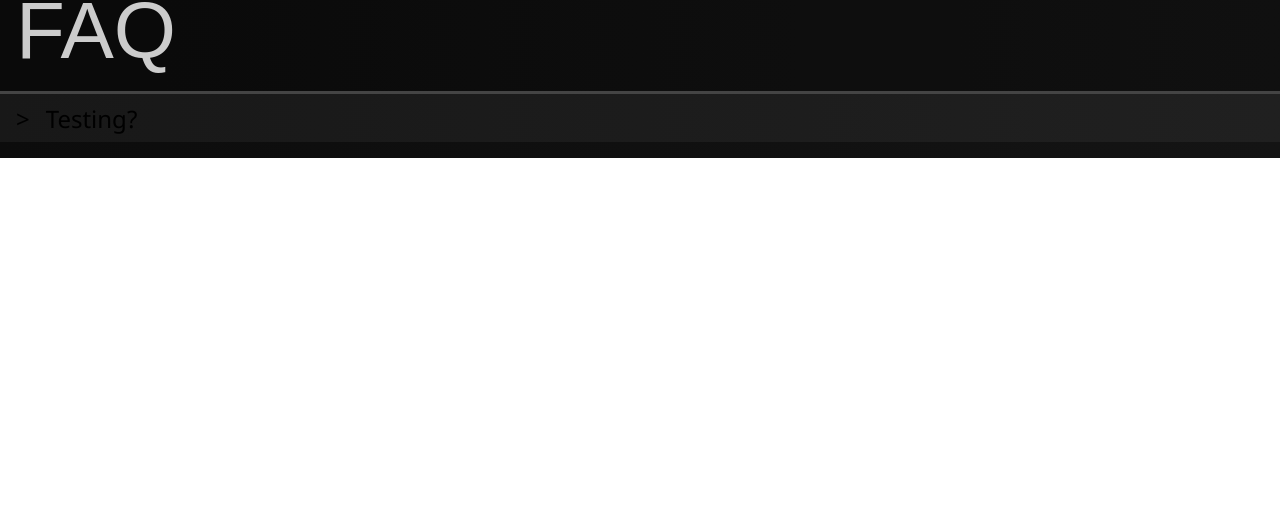
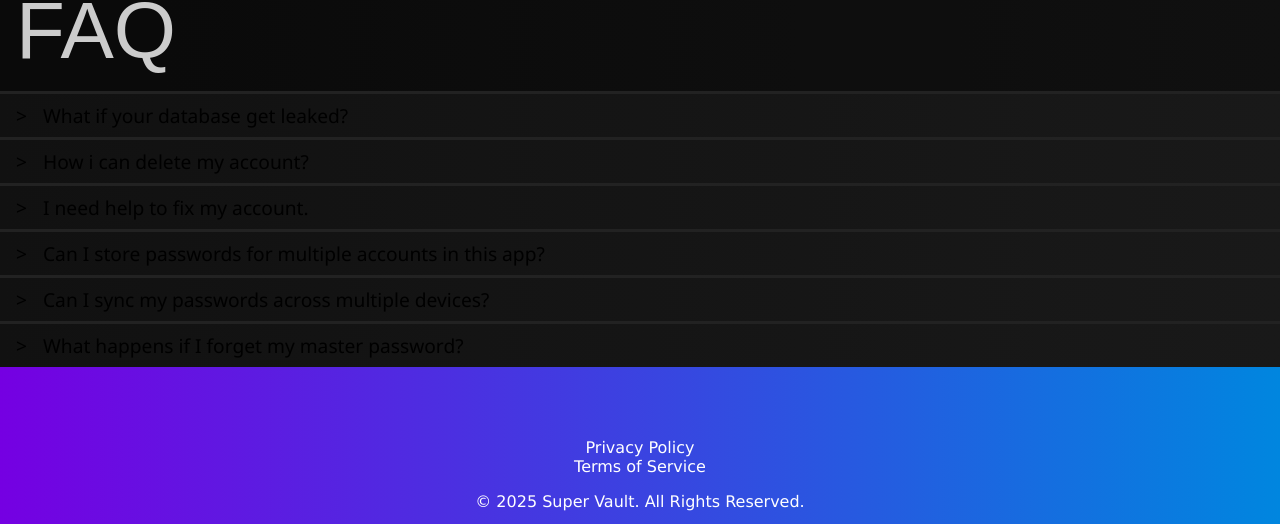
Before and after one commit to Mr-Right-Dev/School, a plain HTML site: page static/index.html in a window 1280 px wide. Shown: the part 1019-1543 px from the top of the page. Before the commit the page ends 1177 px from the top, so only its background shows below. Drawn offline with Linux system fonts and the light colour scheme.

Commit message:
Completion

```diff
--- a/static/css/index.css
+++ b/static/css/index.css
@@ -277,9 +277,17 @@ li {
 }
 
 .faqs .item {
-    background-color: rgba(255,255,255,0.05);
-    border: solid #444 0;
+    background-color: rgba(255,255,255,0.02);
+    border: solid #222 0;
     border-top-width: 3px;
+    cursor: pointer;
+
+    transition: 0.2s ease-in-out;
+}
+
+.faqs .item:hover {
+    background-color: rgba(255,255,255,0.1);
+    transition: 0.2s ease-in-out;
 }
 
 .faqs .item .inner {
@@ -288,12 +296,26 @@ li {
     justify-content: flex-start;
     align-items: center;
     align-content: center;
-    height: 6vh;
+    height: auto;
+}
+
+.faqs .item p {
+    margin-left: 25px;
+    display: none;
+    padding-bottom: 20px;
+    margin-bottom: 0;
+}
+
+.faqs #arrow {
+    transition: 0.2s ease-in-out;
+    text-align: right;
 }
 
 .faqs .item .inner h1 {
     padding-left: 2vh;
-    font-size: 1.5rem;
+    font-size: 1.2rem;
+    margin-top: 1vh;
+    margin-bottom: 1vh;
 }
 
 #left-arrow {
@@ -331,6 +353,17 @@ li {
     justify-content: flex-start;
 
     transition: ease-in-out 0.3s;
+}
+
+footer {
+    width: auto;
+    height: 20vh;
+    background: linear-gradient(to left, rgb(0, 134, 223), rgb(117, 0, 226));
+
+    display: flex;
+    flex-direction: column;
+    justify-content: flex-end;
+    align-items: center;
 }
 
 @keyframes line_in {
--- a/static/index.html
+++ b/static/index.html
@@ -21,7 +21,7 @@
         <h1>/</h1>
         <h1>Super Vault</h1>
     </div>
-    <div class="intro">
+    <section class="intro">
         <h1 class="intro-tittle">Welcome to <strong>Super Vault</strong>!</h1>
         <div class="content">
             <p1>This website, saves yours passwords with <strong>high end encryption</strong>. If you wanna <a href="/">learn more.</a></p1>
@@ -40,9 +40,9 @@
             <button>Login page</button>
         </div>
     </div>
-    </div>
+    </section>
 
-    <div class="topics">
+    <section class="topics">
        <div class="topic" id="topic1">
             <img src="imgs/search.png" onclick="jumpTo(0);">
             <p1 style="font-weight: bold;">High Quality Security</p1>
@@ -61,26 +61,67 @@
             <p2>Scans common passwords leaks sites,<br> for your passwords and users.<br>This does not garentee that you are safe.</p2>
             <div id="line" class=""></div>
         </div>
-    </div>
+    </section>
 
-    <div class="topics-desc">
+    <section class="topics-desc">
         <img id="left-arrow" src="imgs/arrow.png" onclick="previus()" style="cursor: pointer;">
         <p id="item-desc">Hi</p>
         <img id="right-arrow" src="imgs/arrow.png" onclick="next()" style="cursor: pointer;">
-    </div>
+    </section>
 
     <div class="faq">
         <h1>FAQ</h1>
     </div>
-    <div class="faqs" id="faq">
-        <div class="item" id="item1" state="false">
+    <section class="faqs" id="faq">
+        <div class="item" id="item1" state="false" onclick="toggle('item1')">
             <div class="inner">
                 <h1 id="arrow">></h1>
-                <h1>Testing?</h1>
+                <h1>What if your database get leaked?</h1>
             </div>
-            <p id="content"></p>
+            <p id="content">It have encryption that uses an encrypted version of your password that we dont save it.</p>
         </div>
-    </div>
+        <div class="item" id="item2" state="false" onclick="toggle('item2')">
+            <div class="inner">
+                <h1 id="arrow">></h1>
+                <h1>How i can delete my account?</h1>
+            </div>
+            <p id="content">In the settings tab click on <b>Dump My Data</b>.</p>
+        </div>
+        <div class="item" id="item3" state="false" onclick="toggle('item3')">
+            <div class="inner">
+                <h1 id="arrow">></h1>
+                <h1>I need help to fix my account.</h1>
+            </div>
+            <p id="content">Contact customer support.</p>
+        </div>
+        <div class="item" id="item4" state="false" onclick="toggle('item4')">
+            <div class="inner">
+                <h1 id="arrow">></h1>
+                <h1>Can I store passwords for multiple accounts in this app?</h1>
+            </div>
+            <p id="content">Yes, on the manage tab click Add.</p>
+        </div>
+        <div class="item" id="item5" state="false" onclick="toggle('item5')">
+            <div class="inner">
+                <h1 id="arrow">></h1>
+                <h1>Can I sync my passwords across multiple devices?</h1>
+            </div>
+            <p id="content">Yes, when you click add it will automaticly sync it.</p>
+        </div>
+        <div class="item" id="item6" state="false" onclick="toggle('item6')">
+            <div class="inner">
+                <h1 id="arrow">></h1>
+                <h1>What happens if I forget my master password?</h1>
+            </div>
+            <p id="content">You can use the forgot password option. </p>
+        </div>
+    </section>
+    <footer>
+
+        <a href="/privacy-policy" style="color: #fff; text-decoration: none; margin: 0 10px;">Privacy Policy</a>
+        <a href="/terms-of-service" style="color: #fff; text-decoration: none; margin: 0 10px;">Terms of Service</a>
+        <p>&copy; 2025 Super Vault. All Rights Reserved.</p>
+    </footer>
 
     <script src="js/slides.js"></script>
     <script src="js/faq.js"></script>
--- a/static/js/faq.js
+++ b/static/js/faq.js
@@ -1,7 +1,3 @@
-let infos = {
-    "item1": ":0"
-};
-
 function toggle(id) {
     let item = document.getElementById(id);
     if (item == undefined) {
@@ -9,5 +5,9 @@ function toggle(id) {
     }
 
     let state = item.getAttribute("state");
+    state = (state == 'true');
 
+    item.querySelector("#arrow").style.rotate = state ? '0deg' : '90deg';
+    item.querySelector("#content").style.display = state ? 'none' : 'block';
+    item.setAttribute("state", !state);
 }
```
Also changed, not shown: static/js/index.js (deleted).
